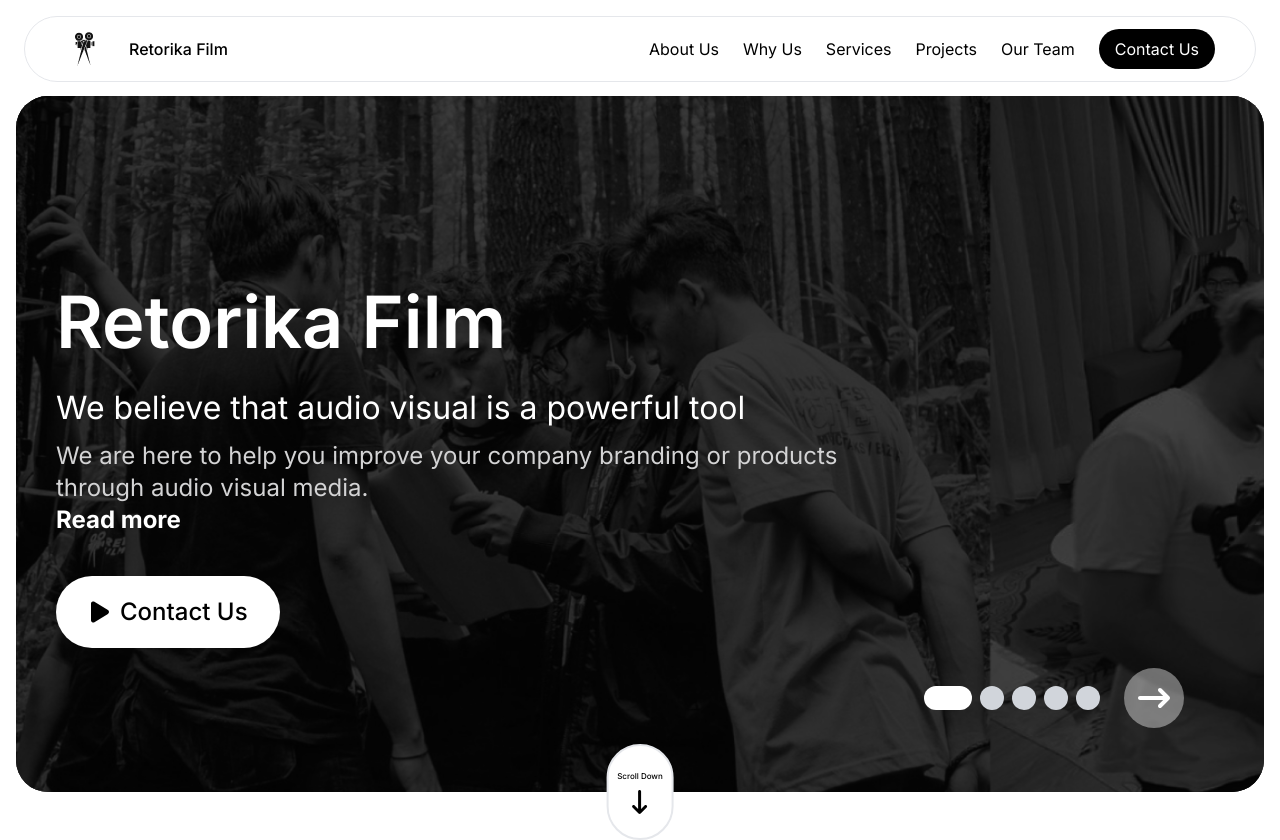
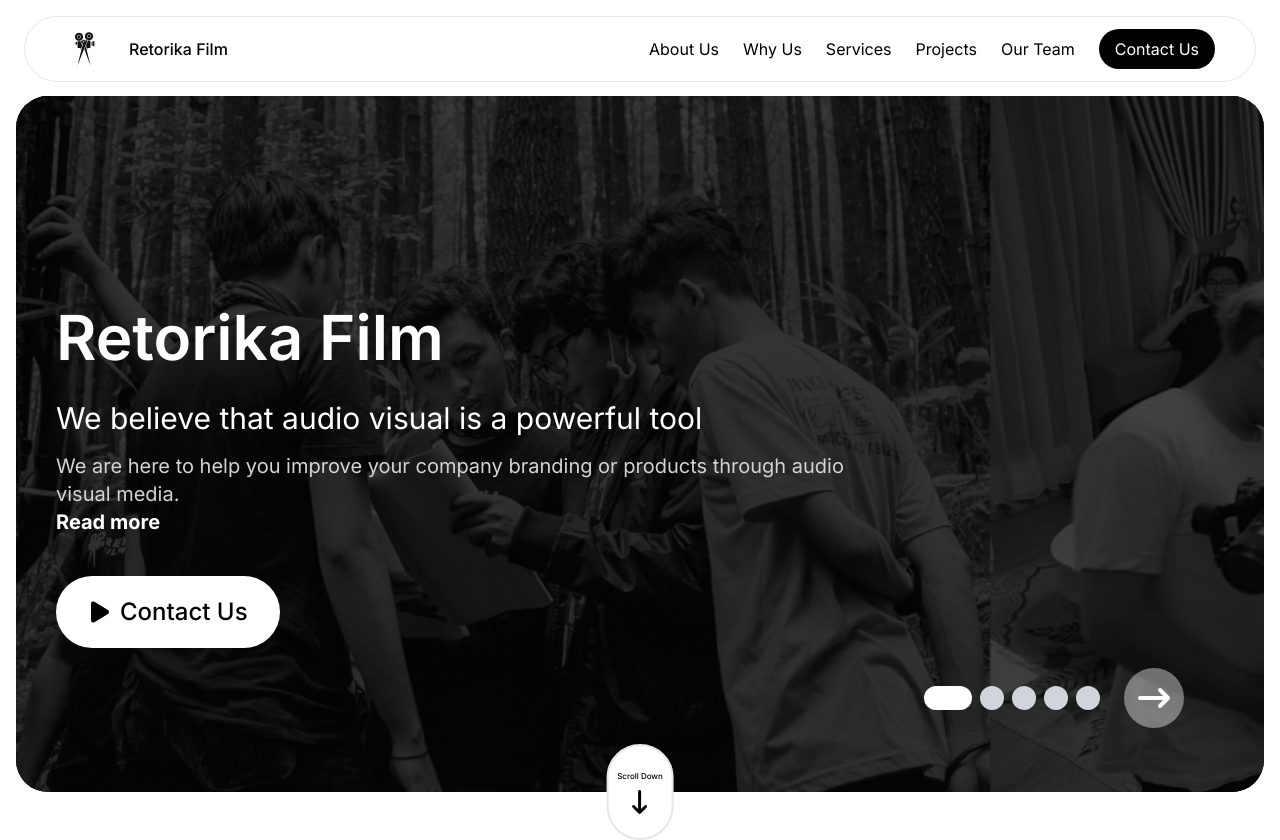
Before and after one commit to danielaryass/retorika-film, a Next.js app: page / in a window 1280 px wide. Shown: the top 840 px of the page. Built offline with nearby package versions, Linux system fonts and the light colour scheme.

Commit message:
chore: optimize fontsize

```diff
--- a/components/HeroSection.tsx
+++ b/components/HeroSection.tsx
@@ -127,17 +127,17 @@ export default function HeroSection() {
                 // transition={{ duration: 2 }}
                 className="space-y-4 lg:my-20"
               >
-                <h2 className="text-[32px] lg:text-[72px] font-semibold text-white">
+                <h2 className="text-[32px] lg:text-[62px] font-semibold text-white">
                   {data[heroActive].title}
                 </h2>
                 {data[heroActive].type === "showcast" ? null : (
-                  <p className="text-2xl lg:text-[32px] text-white ">
+                  <p className="text-2xl lg:text-3xl text-white ">
                     {data[heroActive].tagline}
                   </p>
                 )}
                 <div className="pb-6">
                   <p
-                    className={`text-base md:text-2xl text-[#d3d3d4] line-clamp-3 ${
+                    className={`text-base md:text-xl text-[#d3d3d4] line-clamp-3 ${
                       data[heroActive].image_2
                         ? "2xl:max-w-[650px] lg:max-w-[550px]"
                         : "max-w-[800px]"
@@ -147,7 +147,7 @@ export default function HeroSection() {
                   </p>
                   <a
                     href={`${data[heroActive].link}`}
-                    className="text-white md:text-2xl font-bold"
+                    className="text-white md:text-xl font-bold"
                   >
                     Read more
                   </a>
```
